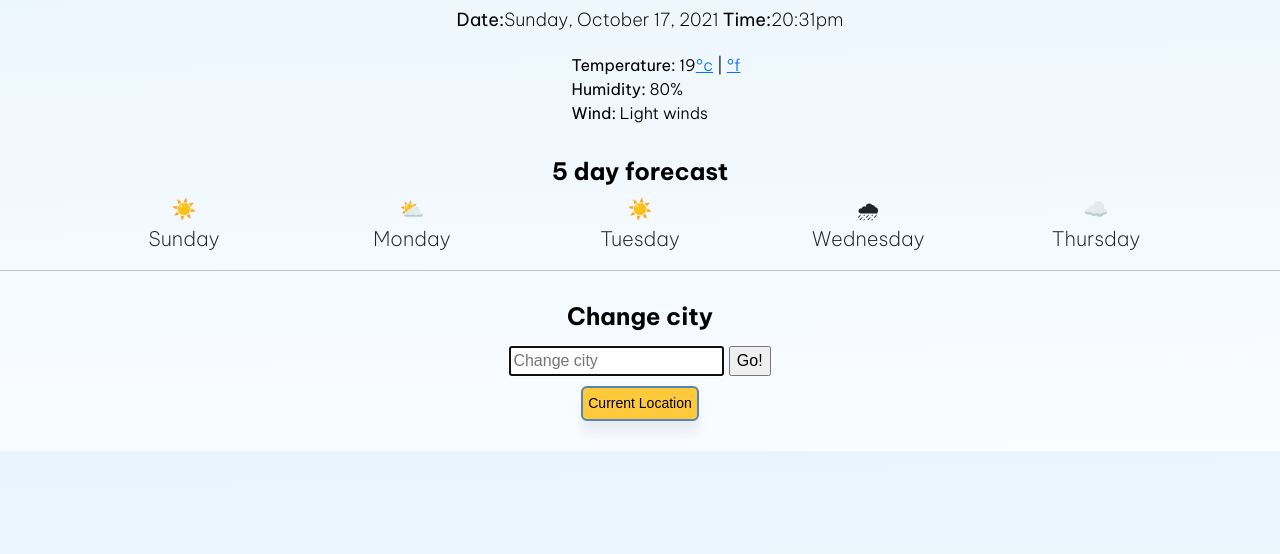
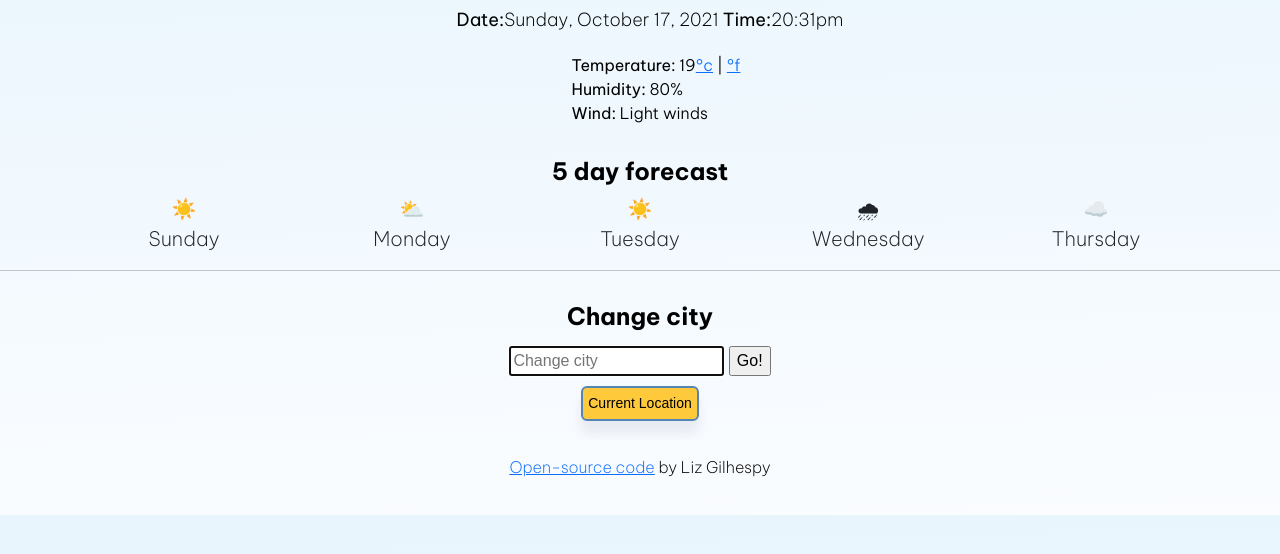
Before and after one commit to LizGilhespy/Weather-app-project, a plain HTML site: page index.html in a window 1280 px wide. Shown: the part 188-742 px from the top of the page. Drawn offline with nearby package versions, Linux system fonts and the light colour scheme.

Commit message:
Added link to open-source code

```diff
--- a/index.html
+++ b/index.html
@@ -59,7 +59,8 @@
     </form>
 
     <button id="current-location-btn">Current Location</button>
-
+    <br />
+    <p><a href="https://github.com/LizGilhespy/Weather-app-project">Open-source code</a> by Liz Gilhespy</p>
     <link rel="stylesheet" href="src/styles.css" />
     <script src="src/index.js"></script>
   </body>
```
